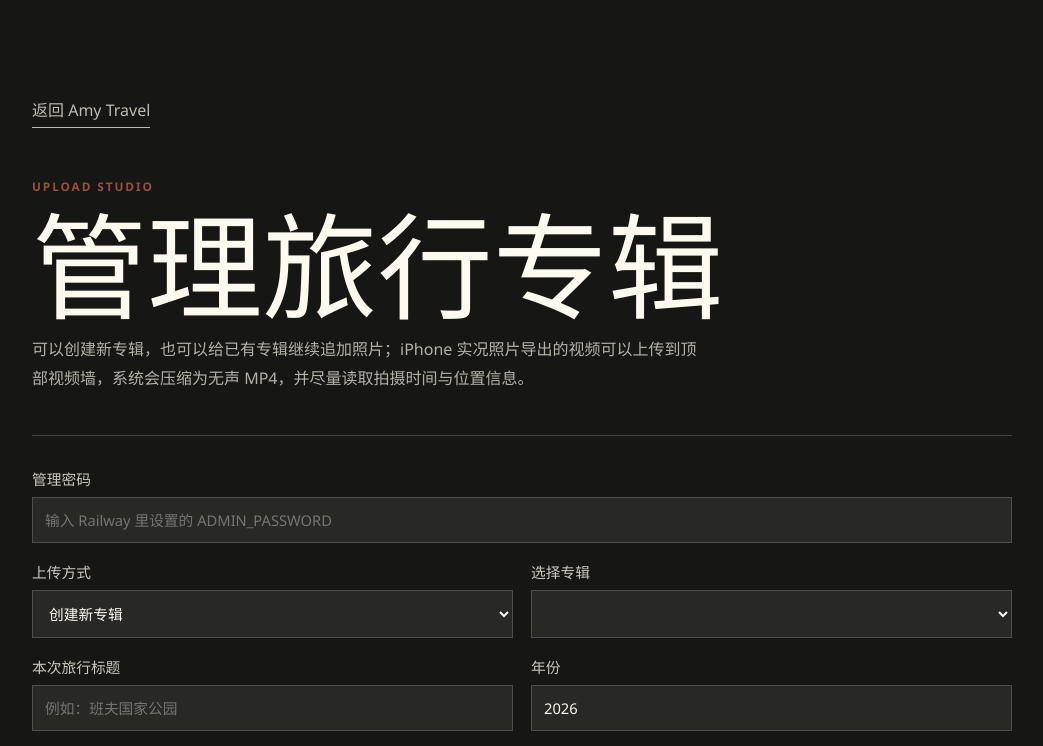
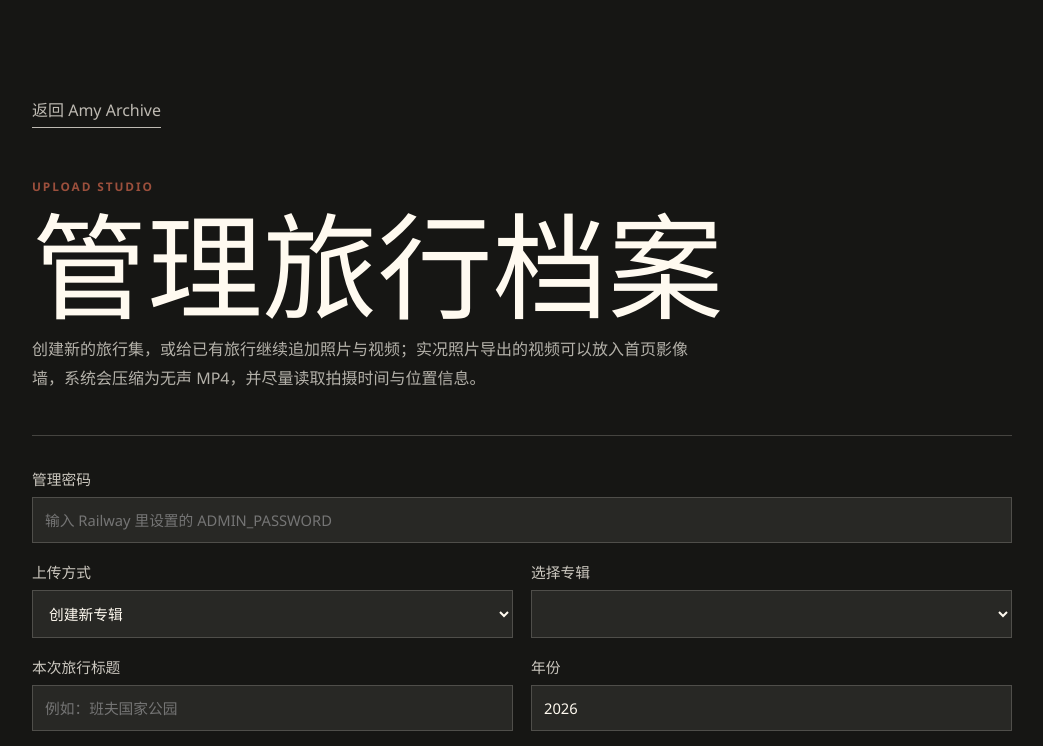
Before and after one commit to yangzongyuan672-maker/amy-travel, a website: page public/upload.html in a window 1280 px wide. Shown: the top 746 px of the page, without its empty margins (118-1161 px from the left). Drawn offline with Linux system fonts and the light colour scheme; no server answers.

Commit message:
Refine Amy upload studio copy

```diff
--- a/public/upload.html
+++ b/public/upload.html
@@ -3,16 +3,16 @@
   <head>
     <meta charset="utf-8">
     <meta name="viewport" content="width=device-width, initial-scale=1">
-    <title>Amy Travel | Upload</title>
+    <title>Amy Archive | Upload Studio</title>
     <link rel="stylesheet" href="styles.css">
   </head>
   <body class="upload-page">
     <main class="upload-shell">
-      <a class="back-link" href="/">返回 Amy Travel</a>
+      <a class="back-link" href="/">返回 Amy Archive</a>
       <section class="upload-hero">
         <p class="kicker">Upload Studio</p>
-        <h1>管理旅行专辑</h1>
-        <p>可以创建新专辑，也可以给已有专辑继续追加照片；iPhone 实况照片导出的视频可以上传到顶部视频墙，系统会压缩为无声 MP4，并尽量读取拍摄时间与位置信息。</p>
+        <h1>管理旅行档案</h1>
+        <p>创建新的旅行集，或给已有旅行继续追加照片与视频；实况照片导出的视频可以放入首页影像墙，系统会压缩为无声 MP4，并尽量读取拍摄时间与位置信息。</p>
       </section>
 
       <section class="upload-panel">
```
